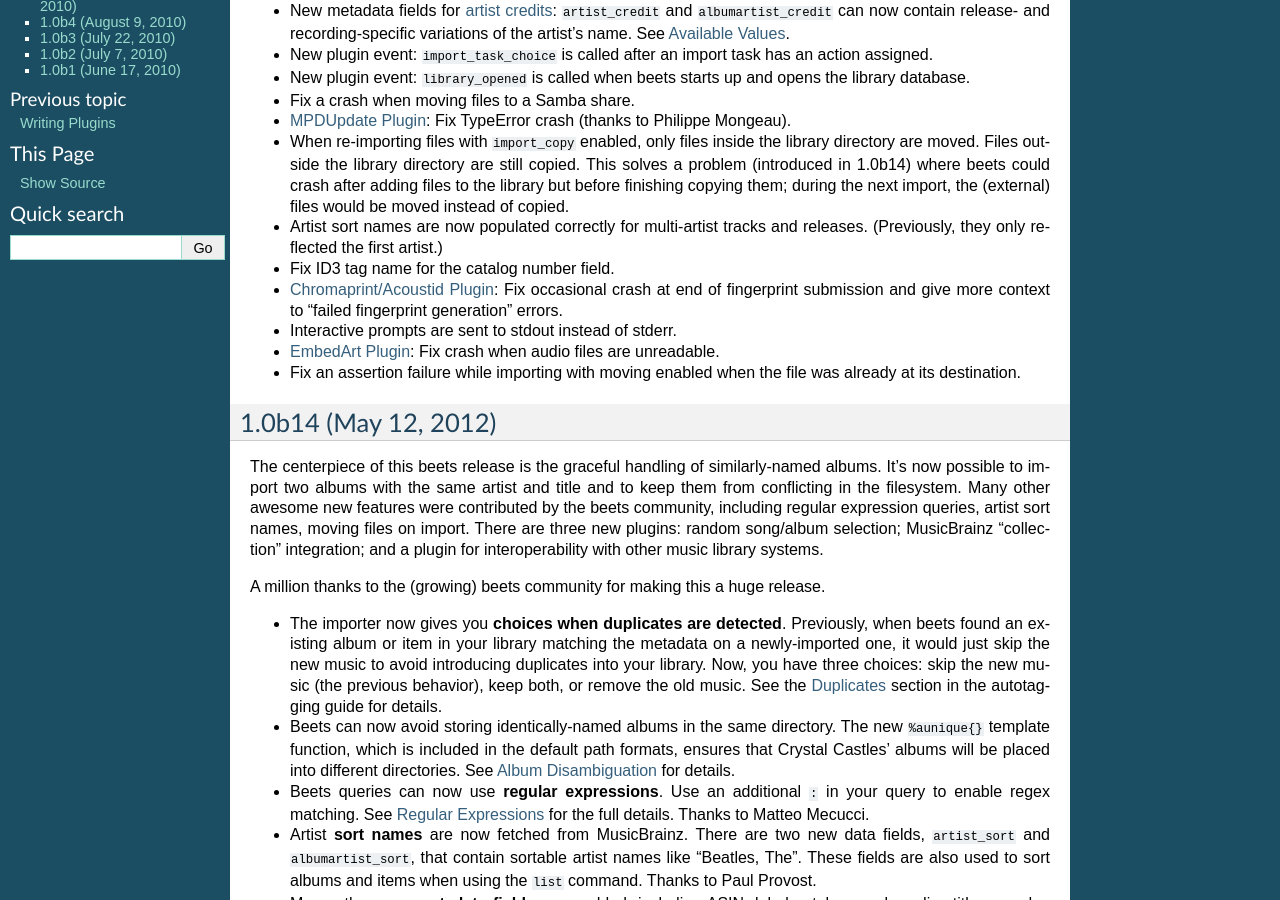
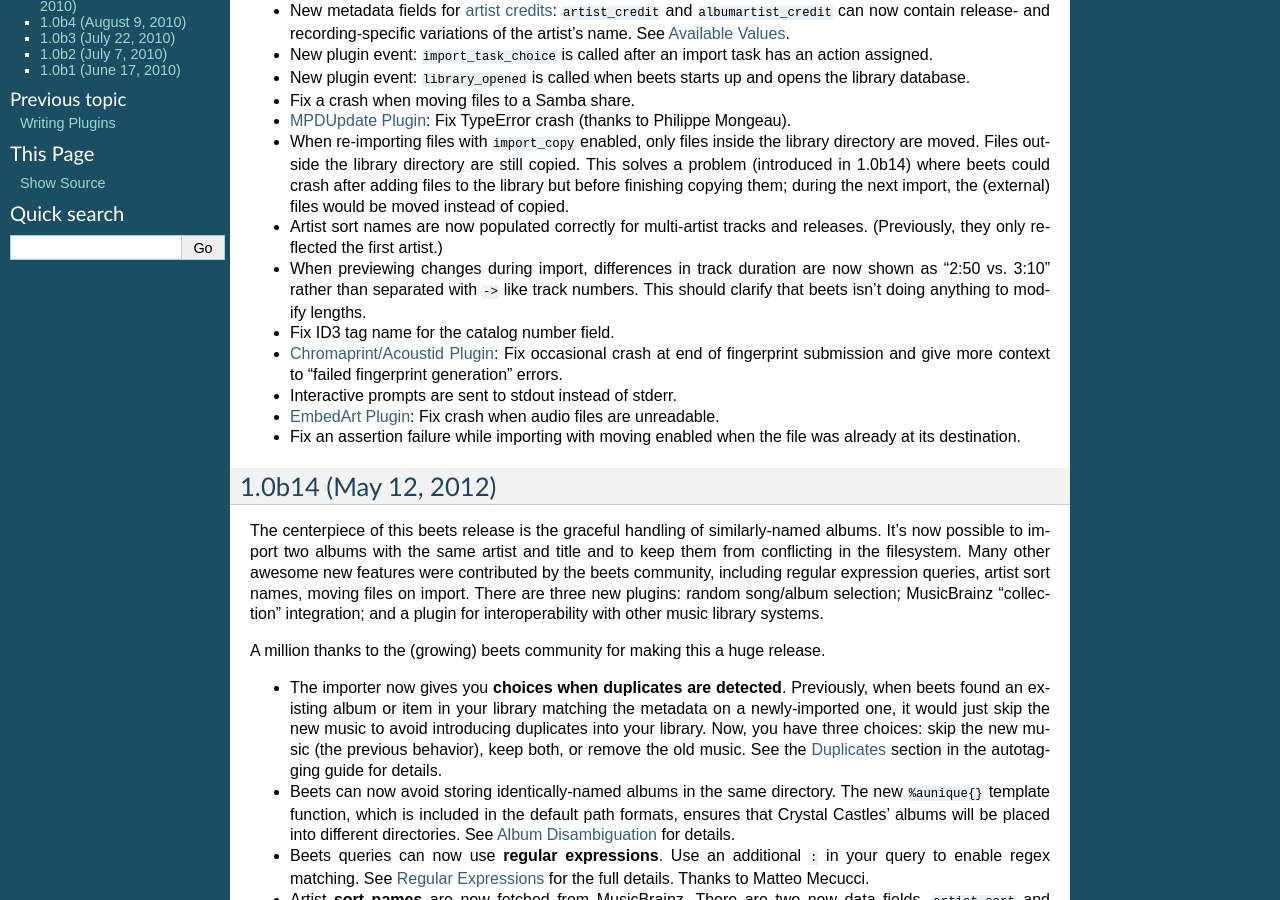
Before and after one commit to google-code-export/beets, a Sphinx documentation site: the page built from docs/changelog.rst, in a window 1280 px wide and 900 px high, scrolled down 316 px. Built offline with Sphinx 7.4.7, drawn with Linux system fonts in a browser that asks for light colours.

Commit message:
length differences now shown as "X vs. Y"
Previously, they would be shown as "X -> Y", which made multiple users think
that beets was doing something to change the length of the track.

```diff
--- a/docs/changelog.rst
+++ b/docs/changelog.rst
@@ -31,6 +31,9 @@
   the next import, the (external) files would be moved instead of copied.
 * Artist sort names are now populated correctly for multi-artist tracks and
   releases. (Previously, they only reflected the first artist.)
+* When previewing changes during import, differences in track duration are now
+  shown as "2:50 vs. 3:10" rather than separated with ``->`` like track numbers.
+  This should clarify that beets isn't doing anything to modify lengths.
 * Fix ID3 tag name for the catalog number field.
 * :doc:`/plugins/chroma`: Fix occasional crash at end of fingerprint submission
   and give more context to "failed fingerprint generation" errors.
```
Also changed, not shown: 1 other file.
